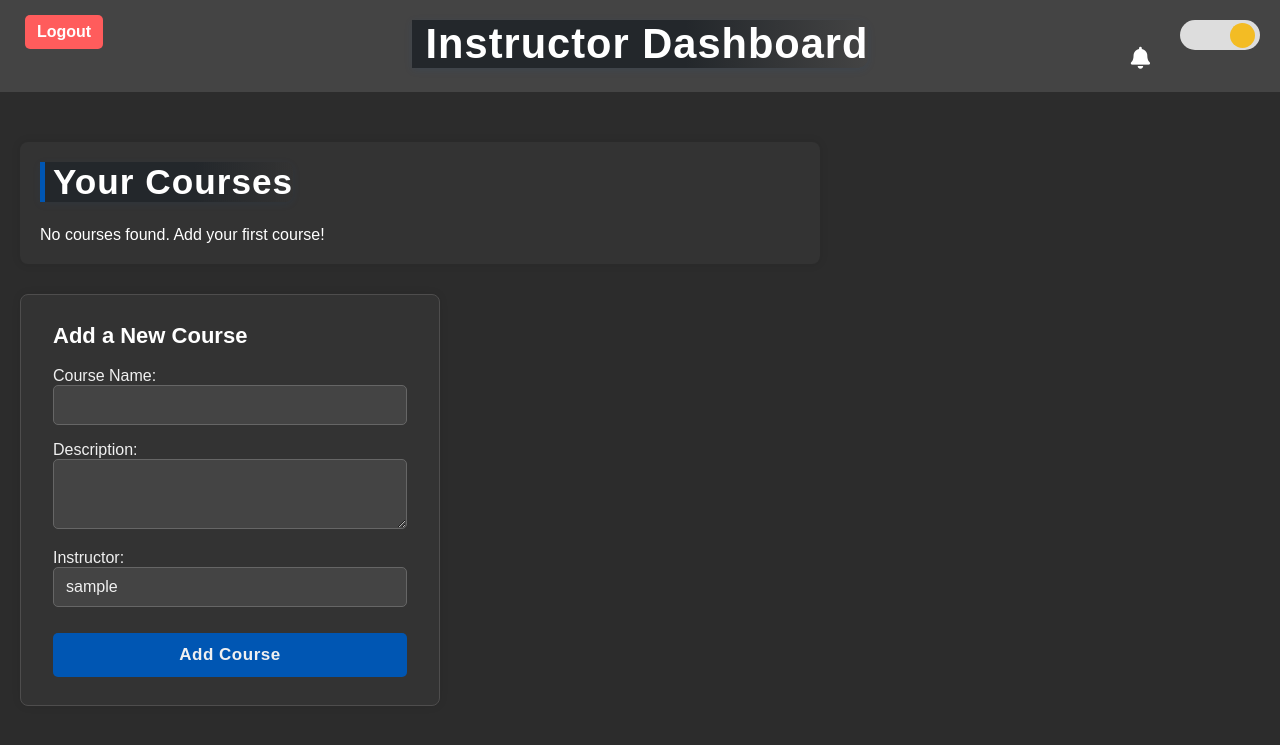
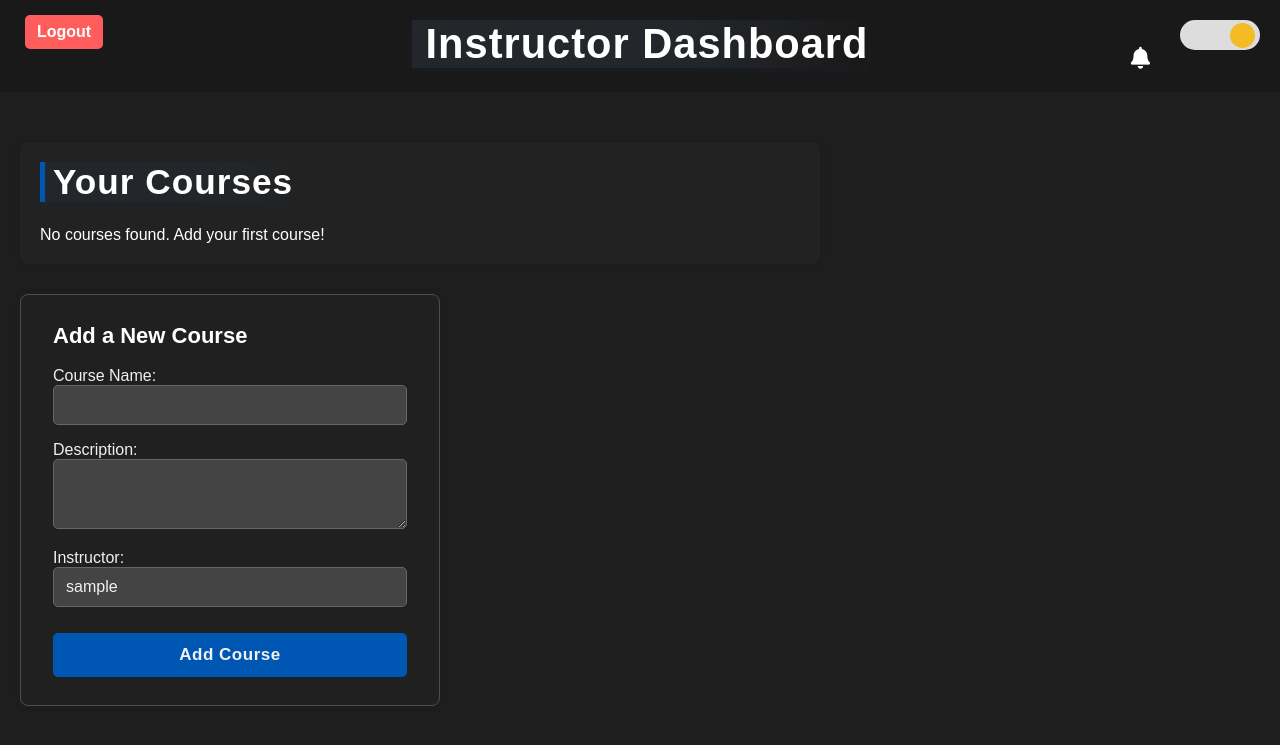
Before and after one commit to Mohamed5913/Course-Documentation-System, a PHP site: page /instructor_dashboard.php in a window 1280 px wide, after a click that opens the changed part. Shown: the top 745 px of the page. Run offline with PHP 8.4, Linux system fonts and the light colour scheme; the visitor is signed in with stand-in values (Sample User, id 1); data that the repository does not hold is empty; some libraries are stand-ins or nearby versions.

Commit message:
Styling modifications

```diff
--- a/Controller/course_creation_log.txt
+++ b/Controller/course_creation_log.txt
@@ -1,2 +1,3 @@
 [2025-05-20 16:50:50] New course created: Database by Instructor ID: 1
 [2025-05-20 16:54:01] New course created: Network by Instructor ID: 1
+[2025-05-21 23:35:30] New course created: Multi Media by Instructor ID: 1
--- a/Controller/event_log.txt
+++ b/Controller/event_log.txt
@@ -4,3 +4,4 @@
 [2025-05-20 17:01:31] Material uploaded: NLP Revision (Course ID: 1)
 [2025-05-20 17:03:03] Material uploaded: NLP Revision (Course ID: 1)
 [2025-05-21 22:48:32] Assignment graded: Submission ID 13, Grade: 8
+[2025-05-21 23:35:30] New course created: Multi Media (Instructor ID: 1)
--- a/View/instructor_dashboard.css
+++ b/View/instructor_dashboard.css
@@ -424,12 +424,12 @@ body.night #add-course button[type="submit"]:hover {
 
 /* General Night Mode Styles */
 body.night {
-  background-color: #2c2c2c; /* Dark background */
+  background-color: #1f1e1e; /* Dark background */
   color: #f0f0f0; /* Light text */
 }
 
 body.night header {
-  background-color: #444; /* Darker header */
+  background-color: #1a1919; /* Darker header */
   color: #ffffff; /* Light text */
 }
 
@@ -444,7 +444,7 @@ body.night p {
 }
 
 body.night #your-courses {
-  background-color: #333;
+  background-color: #222222;
   color: #f0f0f0;
 }
 
@@ -461,7 +461,7 @@ body.night #your-courses li a {
 }
 
 body.night #add-course {
-  background-color: #333;
+  background-color: #202020;
   color: #f0f0f0;
   border: 1px solid #4e4d4d;
 }
--- a/View/student_dashboard.css
+++ b/View/student_dashboard.css
@@ -351,12 +351,12 @@ button[type="submit"]:hover {
 
 /* Night Mode Styles */
 body.night {
-  background-color: #2c2c2c; /* Dark background */
+  background-color: #0c0c0c; /* Dark background */
   color: #f0f0f0; /* Light text for readability */
 }
 
 body.night main {
-  background-color: #333; /* Darker main content background */
+  background-color: #111111; /* Darker main content background */
   color: #f0f0f0; /* Light text for readability */
 }
 /* Headings in Night Mode */
@@ -390,7 +390,7 @@ body.night .course-card button:hover {
 
 /* Header in Night Mode */
 body.night header {
-  background-color: #444; /* Dark header */
+  background-color: #0f0f0f; /* Dark header */
   color: #ffffff; /* Light text */
 }
 
```
